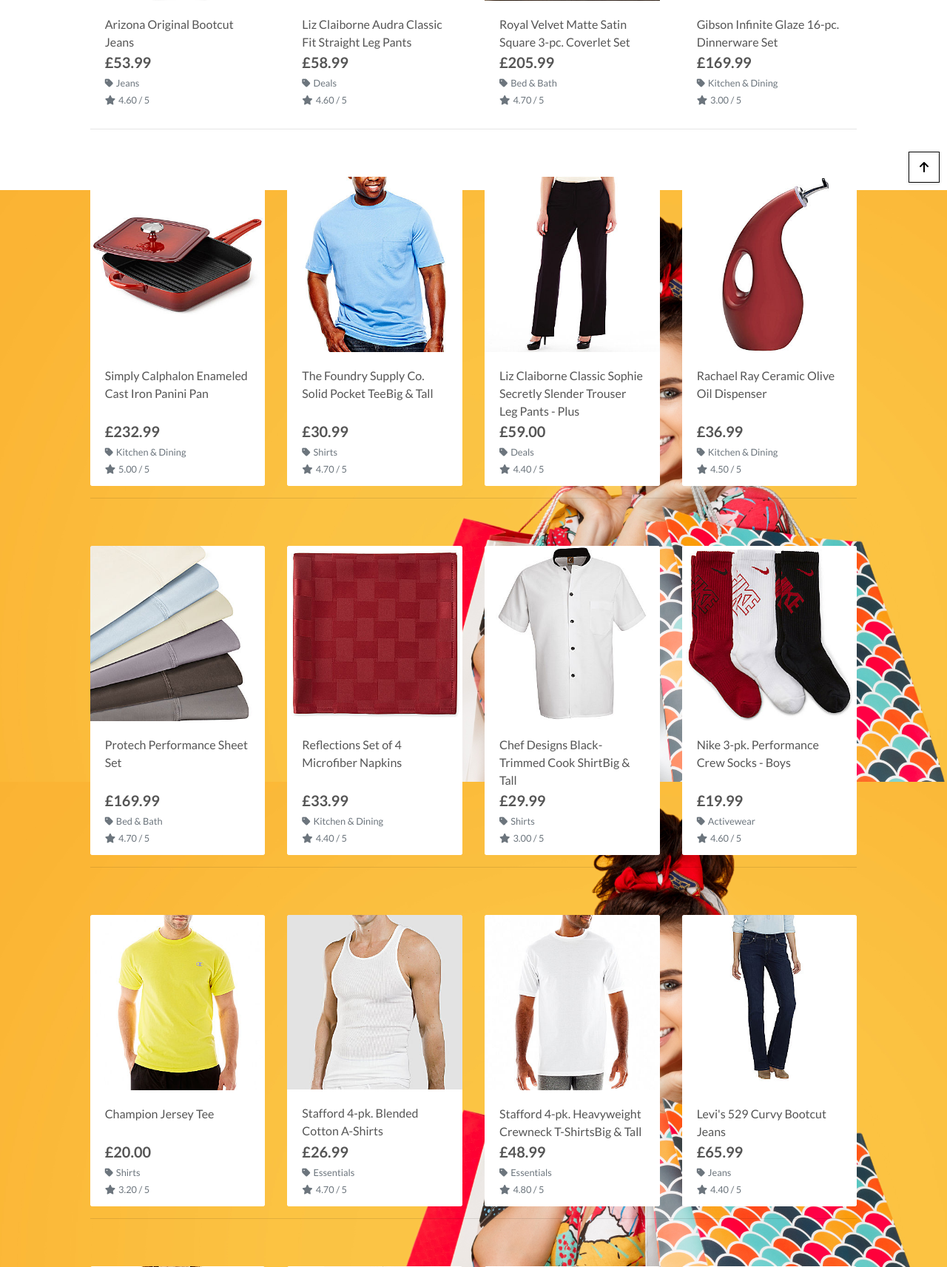
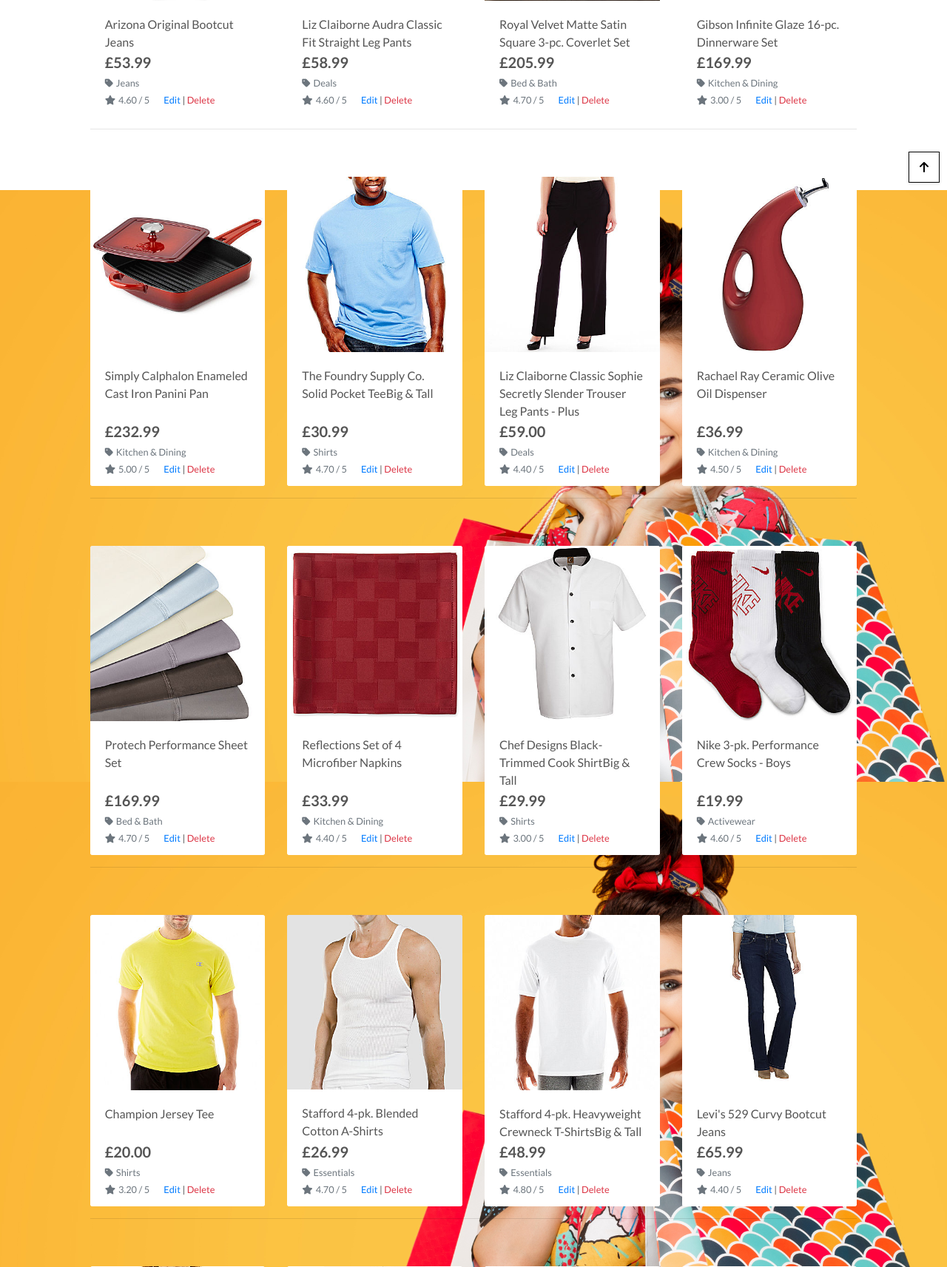
Before and after one commit to DeannaCarina/Boutique-Ado-Walkthrough, a Django app: page /products/ in a window 1280 px wide. Shown: the part 543-2256 px from the top of the page at 74% size. Run offline with Django 3.2, Linux system fonts and the light colour scheme; the visitor is signed in with stand-in values (Sample User, id 1); data comes from the database, SQL or seed files in the repository; some libraries are stand-ins or nearby versions.

Commit message:
add: Deleting product functionallity for admins

```diff
--- a/products/templates/products/product_detail.html
+++ b/products/templates/products/product_detail.html
@@ -41,6 +41,12 @@
                         <small class="text-muted"><i class="fas fa-star mr-1"></i>{{ product.rating }} / 5</small>
                     {% else %}
                         <small class="text-muted">No Rating</small>
+                    {% endif %}
+                    {% if request.user.is_superuser %}
+                        <small class="ml-3">
+                            <a href="{% url 'edit_product' product.id %}">Edit</a> |
+                            <a href="{% url 'delete_product' product.id %}" class="text-danger">Delete</a>
+                        </small>
                     {% endif %}
                     <p class="mt-3">{{ product.description }}</p>
                     <form class="form" action="{% url 'add_to_bag' product.id %}" method="POST">
--- a/products/templates/products/products.html
+++ b/products/templates/products/products.html
@@ -82,6 +82,12 @@
                                             {% else %}
                                                 <small class="text-muted">No Rating</small>
                                             {% endif %}
+                                            {% if request.user.is_superuser %}
+                                                <small class="ml-3">
+                                                    <a href="{% url 'edit_product' product.id %}">Edit</a> |
+                                                    <a href="{% url 'delete_product' product.id %}" class="text-danger">Delete</a>
+                                                </small>
+                                            {% endif %}
                                         </div>
                                     </div>
                                 </div>
--- a/products/urls.py
+++ b/products/urls.py
@@ -6,4 +6,5 @@ urlpatterns = [
     path('<int:product_id>/', views.product_detail, name="product_detail"),
     path('add/', views.add_product, name="add_product"),
     path('edit/<int:product_id>/', views.edit_product, name="edit_product"),
+    path('delete/<int:product_id>/', views.delete_product, name="delete_product"),
 ]
--- a/products/views.py
+++ b/products/views.py
@@ -78,9 +78,9 @@ def add_product(request):
     if request.method == 'POST':
         form = ProductForm(request.POST, request.FILES)
         if form.is_valid():
-            form.save()
+            product = form.save()
             messages.success(request, 'Successfully added product!')
-            return redirect(reverse('add_product'))
+            return redirect(reverse('product_detail', args=[product.id]))
         else:
             messages.error(request, 'Failed to add product. Please ensure the form is valid.')
     else:
@@ -117,3 +117,13 @@ def edit_product(request, product_id):
     }
 
     return render(request, template, context)
+
+
+def delete_product(request, product_id):
+    """ Remove a product from the store """
+    product = get_object_or_404(Product, pk=product_id)
+
+    product.delete()
+    messages.success(request, 'Product deleted!')
+
+    return redirect(reverse('products'))
```
Also changed, not shown: media/bach005.jpg (added), media/bach005_1ODpcl0.jpg (added), media/bach005_brTzAwW.jpg (added).
